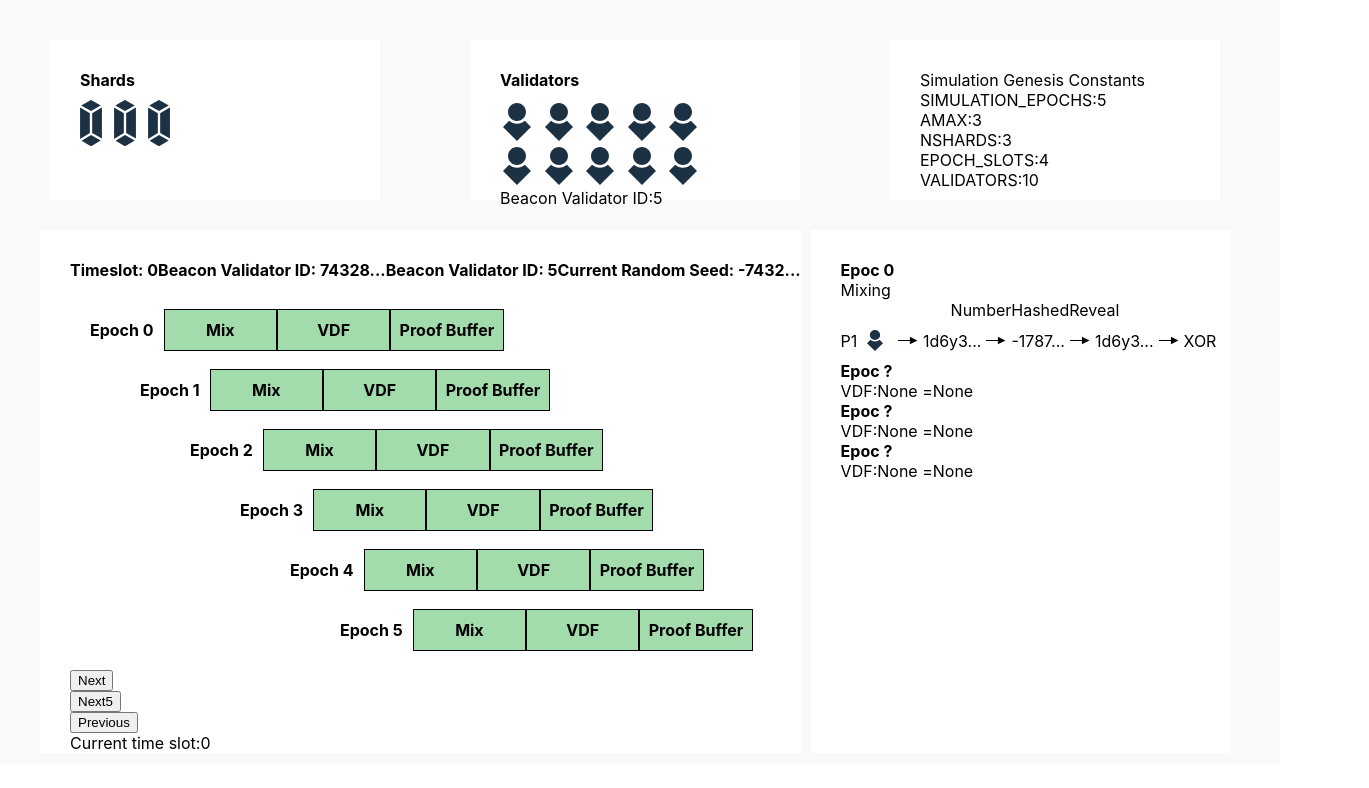
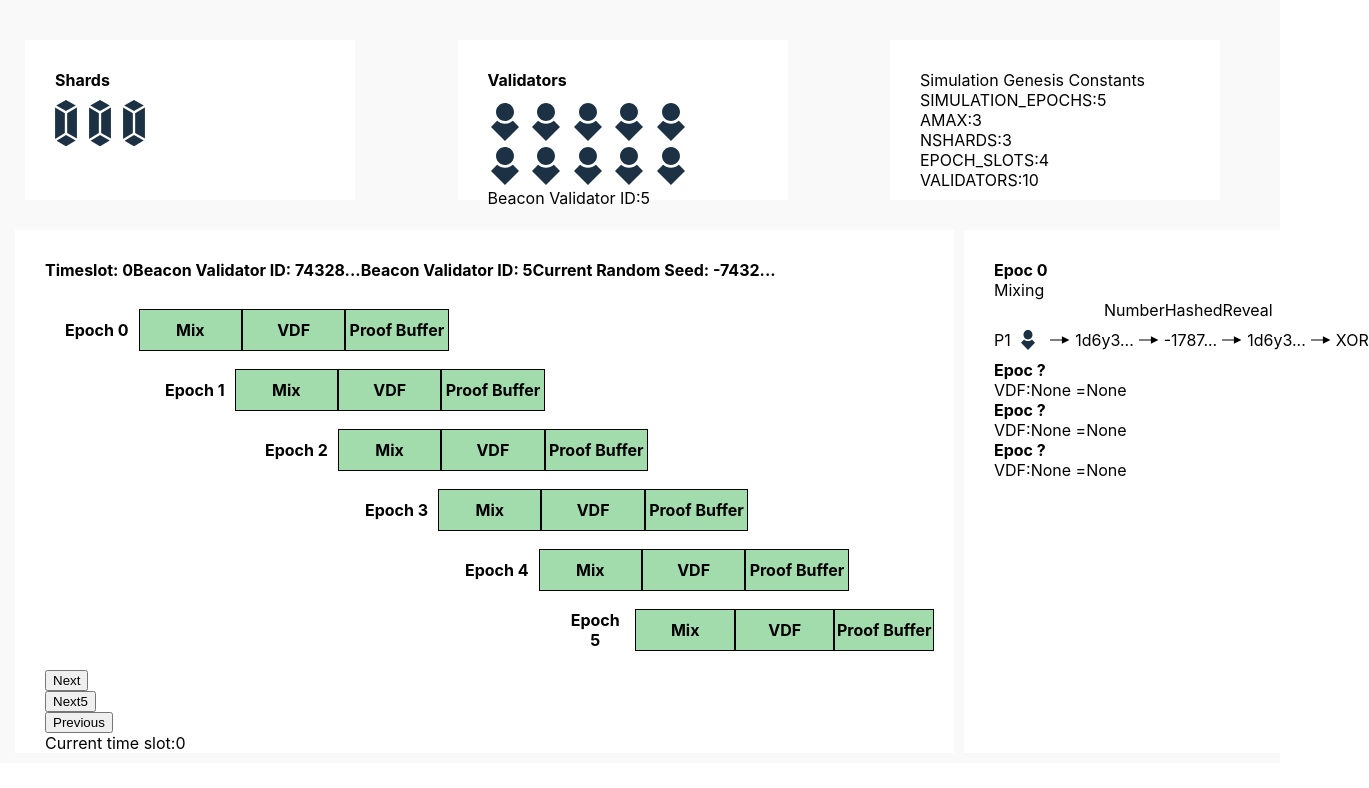
Before and after one commit to beacon-thugs-harmony/beacon_thugs_frontend, a React (Create React App) app: page / in a window 1280 px wide. Shown: the top 788 px of the page, 1369 px wide, since content can reach past the window. Built offline with nearby package versions, Linux system fonts and the light colour scheme.

Commit message:
added staggering

```diff
--- a/src/components/Epoc.js
+++ b/src/components/Epoc.js
@@ -20,7 +20,7 @@ export default Epoc;
 
 const Box = styled.div`
   display: flex;
-  width: 340px;
+  width: 310px;
   justify-content: space-around;
   height: 40px;
   background-color: #a2dbac;
--- a/src/components/Layout.js
+++ b/src/components/Layout.js
@@ -60,7 +60,7 @@ const OutterLayout = styled.div`
   display: flex;
   flex-direction: column;
   background-color: #faf9f9;
-  padding-left: 40px;
+  padding-left: 15px;
   padding-right: 40px;
 `;
 const Row = styled.div`
--- a/src/components/Timeline.js
+++ b/src/components/Timeline.js
@@ -7,12 +7,14 @@ class Timeline extends Component {
 
   render() {
     return (
+      <div>
         <Box>
           <div style={{ display: 'flex', flexDirection: 'row' }}>
             <Title>Timeslot: {this.props.data[this.props.step].current_epoch_id}</Title>
             <Title>
               Beacon Validator ID:{' '}
-            {(Number(this.props.data[this.props.step].current_random_seed_r_j) * -1).toString().substring(0, 5) + '...'}
+              {(Number(this.props.data[this.props.step].current_random_seed_r_j) * -1).toString().substring(0, 5) +
+                '...'}
             </Title>
             <Title>Beacon Validator ID: {this.props.data[this.props.step].current_beacon_validator_id}</Title>
             <Title>
@@ -25,7 +27,7 @@ class Timeline extends Component {
             {this.state.epocs.map((v, k) => {
               return (
                 <Slot multi={k}>
-                <Epoc data={this.props.data} step={this.props.step} key={k} index={k}/>
+                  <Epoc data={this.props.data} step={this.props.step} key={k} index={k} />
                 </Slot>
               );
             })}
@@ -57,6 +59,7 @@ class Timeline extends Component {
 
           <div>Current time slot:{this.props.step}</div>
         </Box>
+      </div>
     );
   }
 }
@@ -80,7 +83,7 @@ const Title = styled.div`
 `;
 
 const Slot = styled.div`
-  padding-left: ${props => props.multi * 50}px;
+  padding-left: ${props => props.multi * 100}px;
   /* padding-left: 50px; */
   font-weight: bold;
   margin: 20px;
```
Lines whose indentation alone changed are shown as unchanged.
